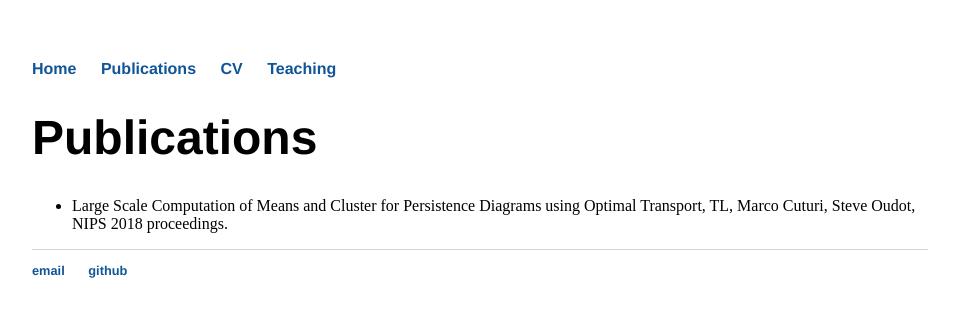
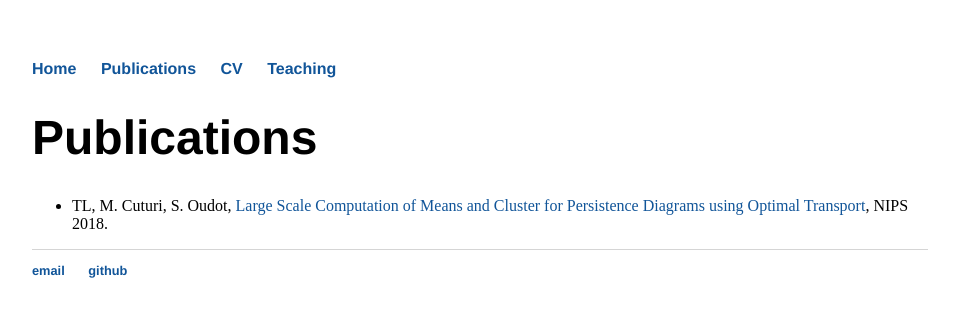
Before and after one commit to tlacombe/tlacombe.github.io, a Jekyll site: the page built from publications/index.html, in a window 1280 px wide. Shown: the top 317 px of the page, without its empty margins (160-1119 px from the left). Built offline with Jekyll 4.4.1, drawn with Linux system fonts in a browser that asks for light colours.

Commit message:
updated publications section

```diff
--- a/publications/index.html
+++ b/publications/index.html
@@ -4,5 +4,5 @@ title: Publications
 ---
 <h1>Publications</h1>
 	<ul>
-		<li> Large Scale Computation of Means and Cluster for Persistence Diagrams using Optimal Transport, TL, Marco Cuturi, Steve Oudot, NIPS 2018 proceedings. </li>
+		<li> TL, M. Cuturi, S. Oudot, <a href="https://arxiv.org/pdf/1805.08331.pdf">Large Scale Computation of Means and Cluster for Persistence Diagrams using Optimal Transport</a>, NIPS 2018. </li>
 	</ul>
```
